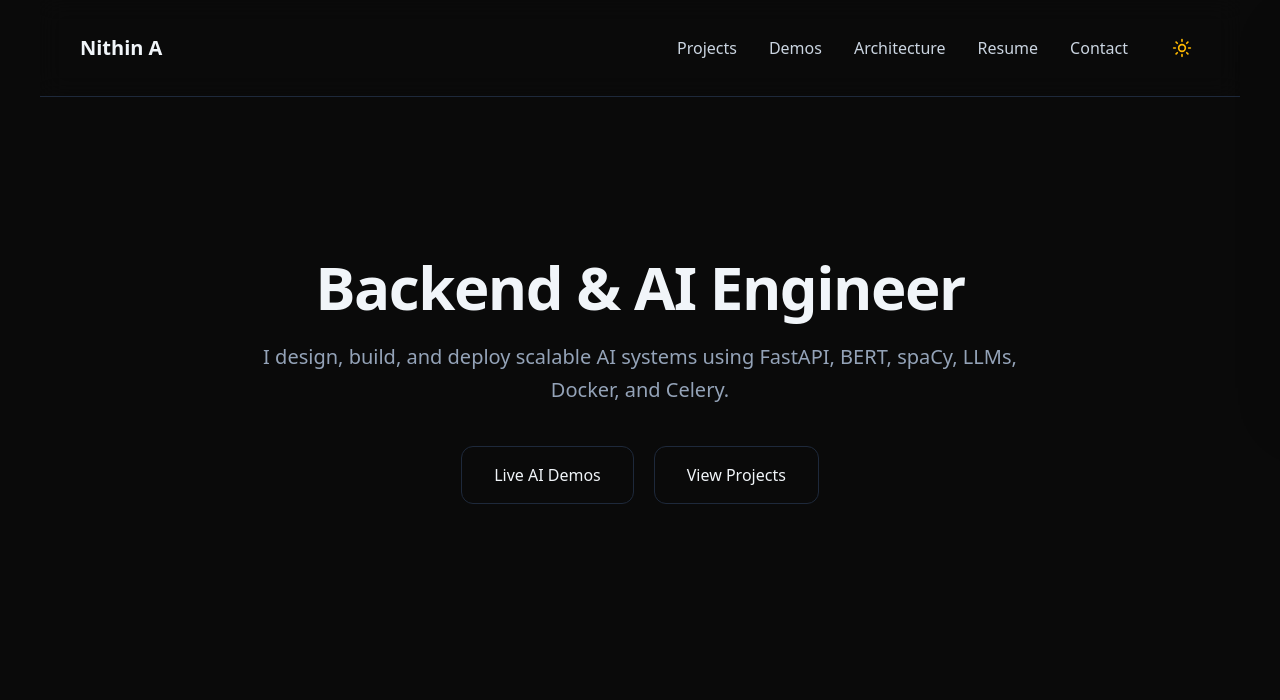
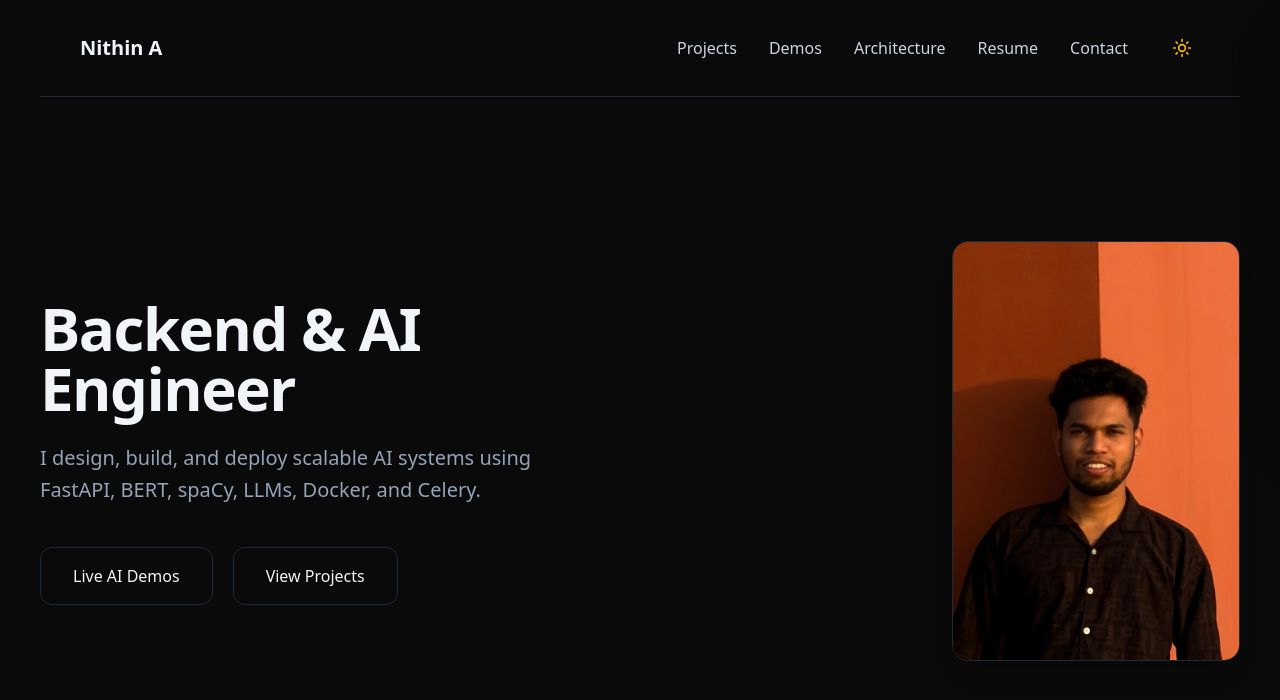
Before and after one commit to Nithi1999/my_portfolio-frontned, a Next.js app: page / in a window 1280 px wide. Shown: the top 700 px of the page. Built offline with nearby package versions, Linux system fonts and the light colour scheme.

Commit message:
landing page updates

```diff
--- a/package.json
+++ b/package.json
@@ -9,6 +9,7 @@
     "lint": "eslint"
   },
   "dependencies": {
+    "framer-motion": "^12.26.1",
     "geist": "^1.5.1",
     "lucide-react": "^0.562.0",
     "next": "16.1.1",
--- a/src/components/Hero.tsx
+++ b/src/components/Hero.tsx
@@ -1,23 +1,75 @@
+"use client";
+
+import Image from "next/image";
 import Link from "next/link";
+import { motion } from "framer-motion";
+
 export default function Hero() {
   return (
-    <section className="text-center py-32 md:py-40">
-      <h1 className="text-4xl md:text-6xl font-bold text-foreground tracking-tight">
+    <section className="relative py-28 md:py-36">
+      <div
+        className="
+          max-w-7xl mx-auto
+          grid grid-cols-1 md:grid-cols-2
+          items-center
+          gap-14
+        "
+      >
+        <motion.div
+          initial={{ opacity: 0, y: 20 }}
+          animate={{ opacity: 1, y: 0 }}
+          transition={{ duration: 0.6, ease: "easeOut" }}
+          className="md:pr-10"
+        >
+          <h1 className="text-4xl md:text-6xl font-bold tracking-tight text-foreground">
             Backend & AI Engineer
           </h1>
 
-      <p className="mt-6 text-lg md:text-xl text-muted-foreground max-w-3xl mx-auto">
+          <p className="mt-6 text-lg md:text-xl text-muted-foreground max-w-xl">
             I design, build, and deploy scalable AI systems using
             FastAPI, BERT, spaCy, LLMs, Docker, and Celery.
           </p>
 
-      <div className="mt-10 flex flex-col sm:flex-row justify-center gap-5">
-        <Link href="/demos" className="btn-hero border border-border hover:bg-indigo-500  px-8 py-4 rounded-xl text-foreground font-medium transition-colors">
+          <div className="mt-10 flex flex-wrap gap-5">
+            <Link
+              href="/demos"
+              className="btn-hero border border-border hover:bg-indigo-500  px-8 py-4 rounded-xl text-foreground font-medium transition-colors">
               Live AI Demos
             </Link>
-        <Link href="/projects" className="btn-hero border border-border hover:bg-indigo-500  px-8 py-4 rounded-xl text-foreground font-medium transition-colors">
+
+            <Link
+              href="/projects"
+              className="btn-hero border border-border hover:bg-indigo-500  px-8 py-4 rounded-xl text-foreground font-medium transition-colors">
               View Projects
             </Link>
+          </div>
+        </motion.div>
+
+        <motion.div
+          initial={{ opacity: 0, x: 28 }}
+          animate={{ opacity: 1, x: 0 }}
+          transition={{ duration: 0.7, ease: "easeOut", delay: 0.15 }}
+          className="flex justify-center md:justify-end"
+        >
+          <div
+            className="
+              relative
+              w-64 h-80 md:w-72 md:h-[420px]
+              rounded-2xl overflow-hidden
+              border border-border
+              bg-background/50 backdrop-blur-xl
+              shadow-xl
+            "
+          >
+            <Image
+              src="/profile_photo.jpeg"
+              alt="Nithin A — Backend & AI Engineer"
+              fill
+              className="object-cover"
+              priority
+            />
+          </div>
+        </motion.div>
       </div>
     </section>
   );
--- a/src/components/Navbar.tsx
+++ b/src/components/Navbar.tsx
@@ -70,7 +70,7 @@ export default function Navbar() {
         <aside
             className={`
               fixed top-0 right-0 z-50
-              h-[50%] w-[60%] max-w-sm
+              h-half w-[60%] max-w-sm
               bg-background/70
               backdrop-blur-3xl
               shadow-2xl
```
Also changed, not shown: public/profile_photo.jpeg (added), 1 other file (tests, documents, lock files or other folders). Lines whose indentation alone changed are shown as unchanged.
